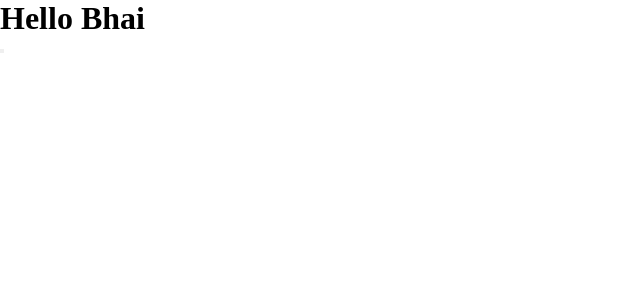
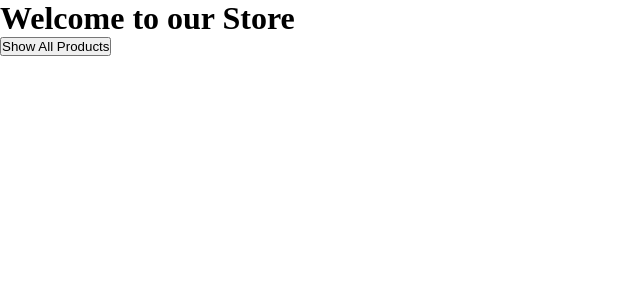
Before and after one commit to abdcantcode/React-JS-Tutorials-, a React (Vite) app in the folder day22-storeapp/: page / in a window 1280 px wide. Shown: the top 300 px of the page, without its empty margins (0-640 px from the left). Built offline with nearby package versions, Linux system fonts and the light colour scheme.

Commit message:
use navigate

```diff
--- a/day22-storeapp/Pages/Home.jsx
+++ b/day22-storeapp/Pages/Home.jsx
@@ -1,10 +1,14 @@
 import React from 'react'
+import { useNavigate } from 'react-router-dom'
 
 const Home = () => {
+  let navigator=useNavigate();
   return (
-    <div>
-      <h1>Hello Bhai</h1>
-      <button></button>
+    <div className='home'>
+      <h1>Welcome to our Store</h1>
+      <button onClick={()=>{
+        navigator('/product');
+      }}>Show All Products</button>
     </div>
   )
 }
--- a/day22-storeapp/Pages/ProductDetails.jsx
+++ b/day22-storeapp/Pages/ProductDetails.jsx
@@ -3,7 +3,7 @@ import React from 'react'
 const ProductDetails = () => {
   return (
     <div>
-
+      <h1>Product ke details</h1>
     </div>
   )
 }
--- a/day22-storeapp/Pages/Products.jsx
+++ b/day22-storeapp/Pages/Products.jsx
@@ -3,7 +3,7 @@ import React from 'react'
 const Products = () => {
   return (
     <div>
-
+      <h1>Poore Products</h1>
     </div>
   )
 }
```
